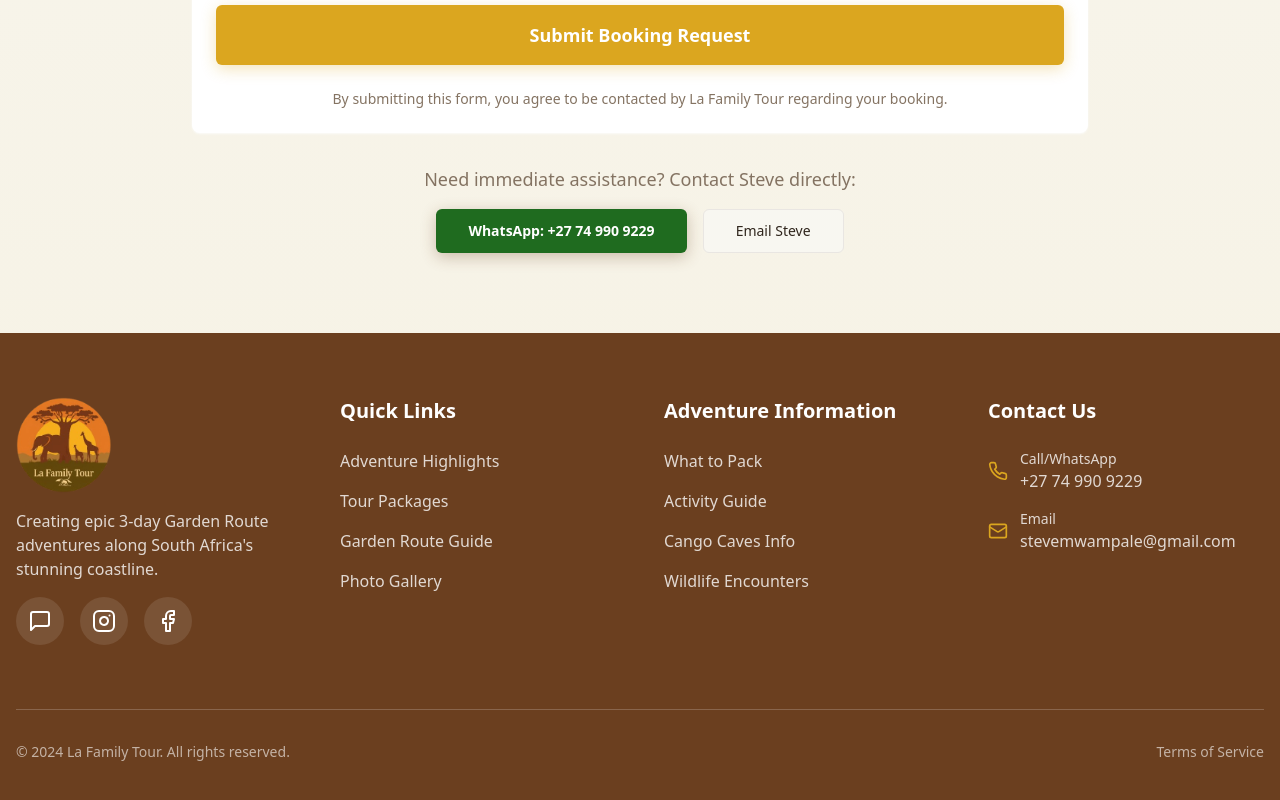
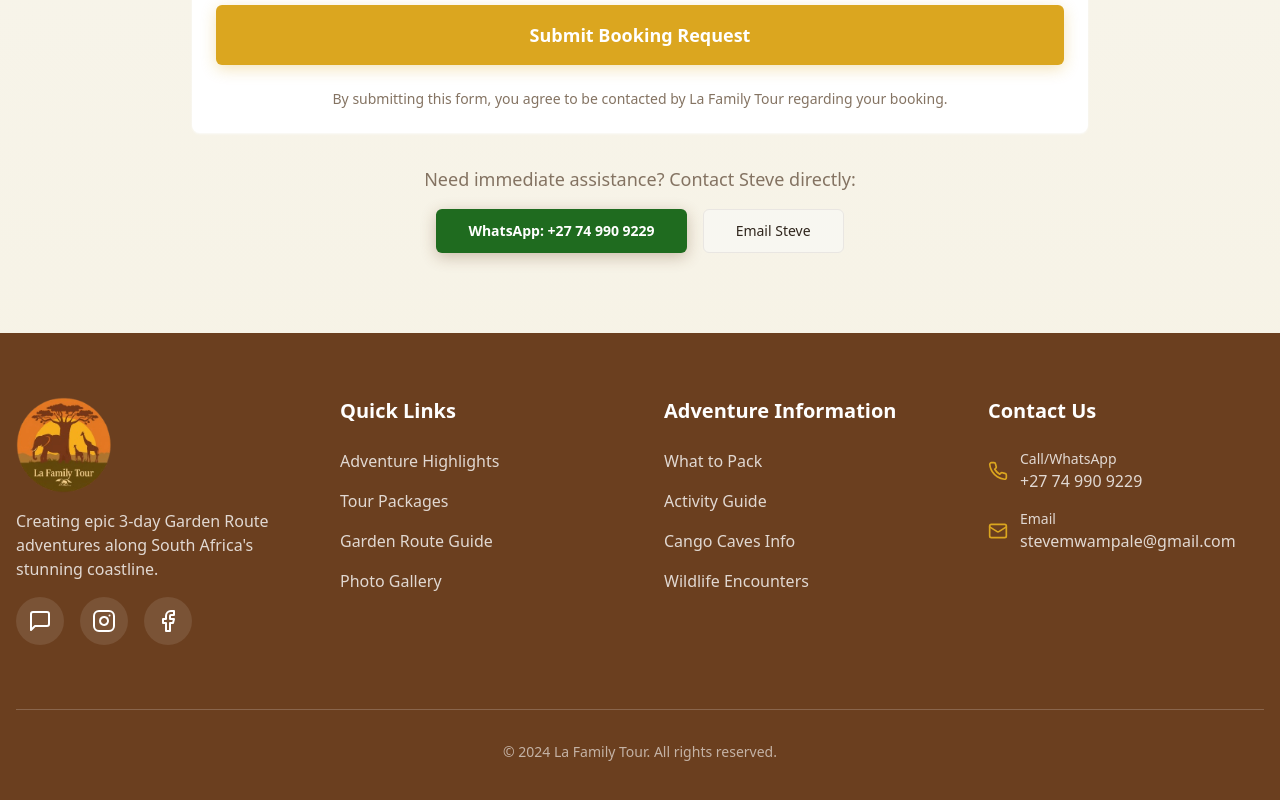
Before and after one commit to Mnqanqeni/safari-vista-launch, a React (Vite) app: page /booking in a window 1280 px wide. Shown: the part 1057-1857 px from the top of the page. Built offline with nearby package versions, Linux system fonts and the light colour scheme; the HTML template or start-up script is replaced by a standard one.

Commit message:
Remove Terms of Service

```diff
--- a/src/components/Footer.tsx
+++ b/src/components/Footer.tsx
@@ -72,16 +72,10 @@ const Footer = () => {
         </div>
 
         <div className="border-t border-white/20 mt-8 md:mt-16 pt-6 md:pt-8">
-          <div className="flex flex-col lg:flex-row justify-between items-center space-y-4 lg:space-y-0">
-            <div className="text-center lg:text-left">
-              <p className="text-white/60 text-xs md:text-sm">
-                © 2024 La Family Tour. All rights reserved.
-              </p>
-            </div>
-
-            <div className="flex space-x-6 text-xs md:text-sm text-white/60">
-              <a href="#" className="hover:text-safari-gold transition-colors">Terms of Service</a>
-            </div>
+          <div className="text-center">
+            <p className="text-white/60 text-xs md:text-sm">
+              © 2024 La Family Tour. All rights reserved.
+            </p>
           </div>
         </div>
       </div>
```
